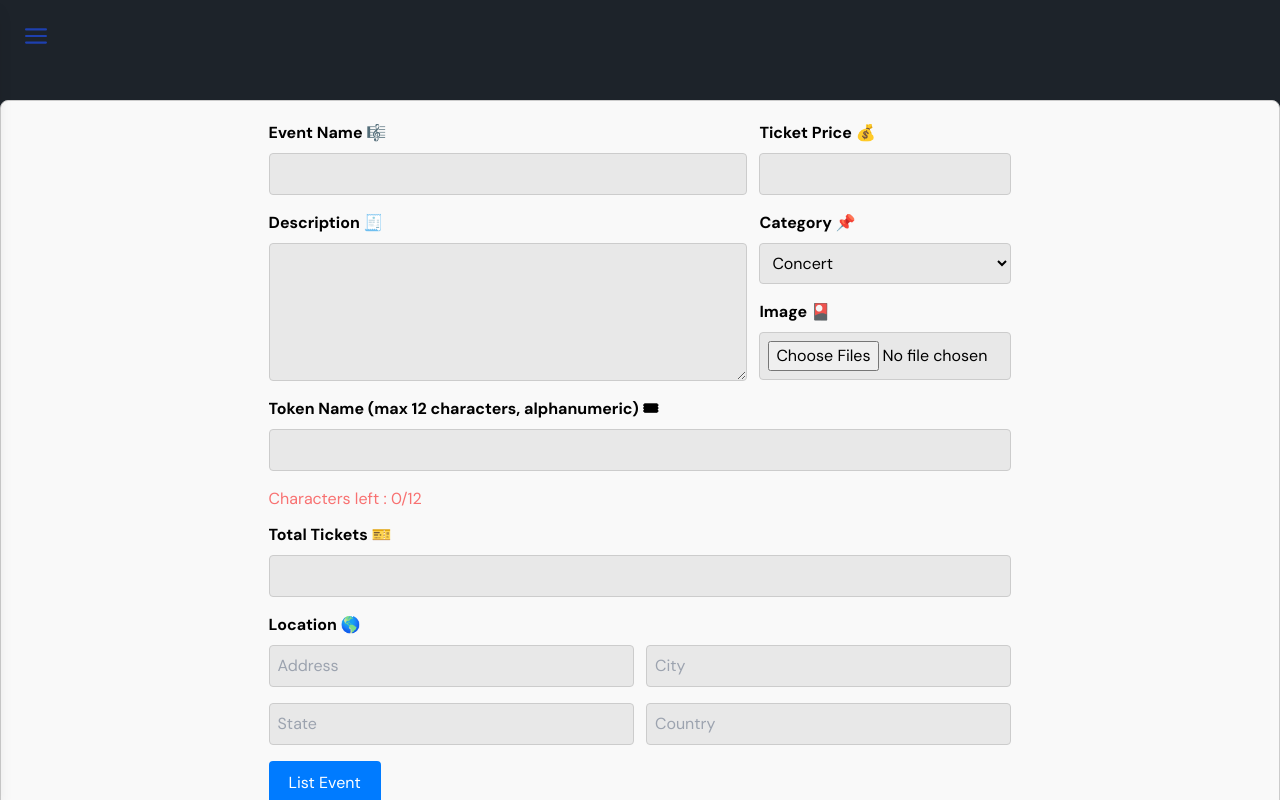
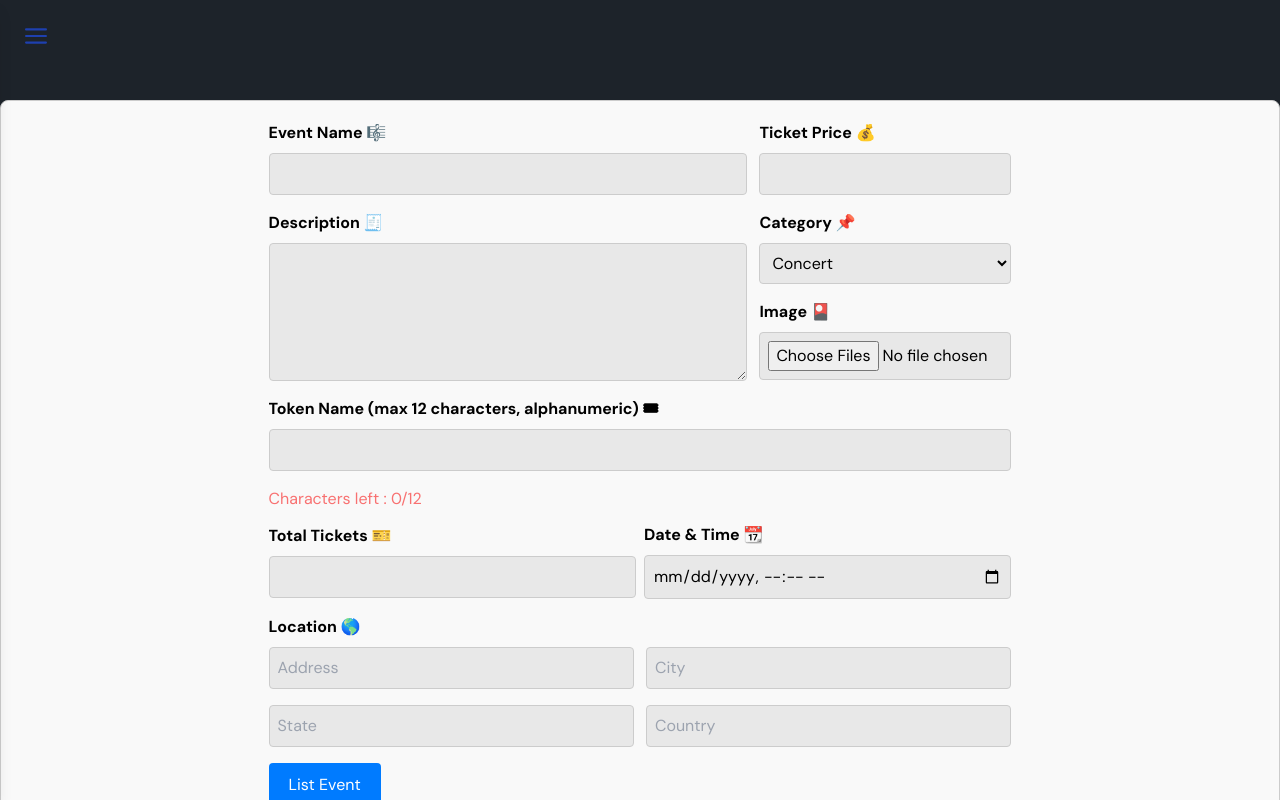
Before and after one commit to aman-tiwari001/Event-festivo, a React (Vite) app in the folder frontend/: page /listing in a window 1280 px wide. Built offline with nearby package versions, Linux system fonts and the light colour scheme.

Commit message:
Date time integrated in events

```diff
--- a/frontend/index.html
+++ b/frontend/index.html
@@ -2,7 +2,7 @@
 <html lang="en">
   <head>
     <meta charset="UTF-8" />
-    <link rel="icon" type="image/svg+xml" href="/" />
+    <link rel="icon" type="image/svg+xml" href="/eflogo.png" />
     <link rel="stylesheet" href="node_modules/react-responsive-carousel/lib/styles/carousel.min.css"/>
 
     <meta name="viewport" content="width=device-width, initial-scale=1.0" />
--- a/frontend/src/components/ListingPage2.jsx
+++ b/frontend/src/components/ListingPage2.jsx
@@ -2,6 +2,7 @@ import React, { useState } from 'react';
 import axios from 'axios';
 import './ListingPage.css';
 import toast from 'react-hot-toast';
+import { useNavigate } from 'react-router-dom';
 
 const ListingPage2 = () => {
 	const [formData, setFormData] = useState({
@@ -18,12 +19,15 @@ const ListingPage2 = () => {
 			state: '',
 			country: '',
 		},
+		date_time: '',
 	});
 	const [previewImage, setPreviewImage] = useState([]);
 	const [charCount, setCharCount] = useState(0);
+  const navigate = useNavigate();
 
 	const handleChange = (e) => {
 		const { name, value } = e.target;
+    console.log(name, value);
 		if (name.startsWith('location.')) {
 			const locationField = name.split('.')[1];
 			setFormData({
@@ -204,6 +208,8 @@ const ListingPage2 = () => {
 					</div>
 				</div>
 				<div className='form-group'>
+					<div className='flex w-full gap-2 items-center'>
+						<div className='w-full flex-col flex'>
 							<label>Total Tickets 🎫</label>
 							<input
 								type='number'
@@ -212,6 +218,19 @@ const ListingPage2 = () => {
 								onChange={handleChange}
 								required
 							/>
+						</div>
+						<div className='w-full flex-col flex'>
+							<label>Date & Time 📆</label>
+							<input
+								type='datetime-local'
+								name='date_time'
+								value={formData.date_time}
+								onChange={handleChange}
+								required
+								className='w-full'
+							/>
+						</div>
+					</div>
 				</div>
 				<div className='form-group w-full'>
 					<label>Location 🌎</label>
--- a/frontend/src/pages/Events.jsx
+++ b/frontend/src/pages/Events.jsx
@@ -1,22 +1,23 @@
-import { useEffect, useState } from "react";
-import EventsCard from "../components/EventsCard";
-import { getAllEvents } from "../apis/eventApi";
-import { useNavigate } from "react-router-dom";
+import { useEffect, useState } from 'react';
+import EventsCard from '../components/EventsCard';
+import { getAllEvents } from '../apis/eventApi';
+import { useNavigate } from 'react-router-dom';
 
 const Events = ({ setProgress }) => {
 	const [eventsList, setEventsList] = useState([]);
 	const [filteredEvents, setFilteredEvents] = useState([]);
 	const [priceRange, setPriceRange] = useState({ min: 0, max: 1000000 });
-  const [category, setCategory] = useState("");
-  const [searchTerm, setSearchTerm] = useState("");
+	const [category, setCategory] = useState('');
+	const [searchTerm, setSearchTerm] = useState('');
+	const [dateTime, setDateTime] = useState('');
 	const navigate = useNavigate();
 
 	useEffect(() => {
 		const getAllProperties = async () => {
 			try {
 				setProgress(60);
-        if (!localStorage.getItem("access_token")) {
-          navigate("/login");
+				if (!localStorage.getItem('access_token')) {
+					navigate('/login');
 					return;
 				}
 				const response = await getAllEvents();
@@ -25,7 +26,7 @@ const Events = ({ setProgress }) => {
 				setEventsList(response.data.result);
 				setFilteredEvents(response.data.result);
 			} catch (error) {
-        console.error("Error fetching properties:", error);
+				console.error('Error fetching properties:', error);
 			}
 		};
 		getAllProperties();
@@ -42,75 +43,81 @@ const Events = ({ setProgress }) => {
 			? filteredByPrice.filter((item) => item.category === category)
 			: filteredByPrice;
 
+		const filteredByDate = dateTime
+			? filteredByCategory.filter((item) => item.date === dateTime)
+			: filteredByCategory;
+
 		const filteredBySearch = filteredByCategory.filter((item) =>
 			item.title.toLowerCase().includes(searchTerm.toLowerCase())
 		);
 
 		setFilteredEvents(filteredBySearch);
-  }, [eventsList, priceRange, category, searchTerm]);
+	}, [eventsList, priceRange, category, searchTerm, dateTime]);
 
 	return (
-    <div className="bg-base-100 ">
-      <div className="flex flex-wrap mt-[90px] p-5 rounded-md shadow-md text-black items-center">
+		<div className='bg-base-100 '>
+			<div className='flex flex-wrap mt-[90px] p-5 rounded-md shadow-md text-black items-center'>
 				{/* Price Range Filter */}
-        <div className="w-full sm:w-[25%] text-white mb-4 sm:mb-0 sm:mr-4">
-          <label className="block text-white mb-2">Price Range:</label>
-          <div className="flex items-center mt-2">
+				<div className='w-full sm:w-[25%] text-white mb-4 sm:mb-0 sm:mr-4'>
+					<label className='block text-white mb-2'>Price Range:</label>
+					<div className='flex items-center mt-2'>
 						<input
-              type="range"
-              min="0"
-              max="1000000"
-              step="30000"
+							type='range'
+							min='0'
+							max='1000000'
+							step='30000'
 							value={priceRange.max}
 							onChange={(e) =>
 								setPriceRange({ ...priceRange, max: parseInt(e.target.value) })
 							}
-              className="w-1/2 mr-2"
+							className='w-1/2 mr-2'
 						/>
 						<span>${priceRange.max}</span>
 					</div>
 				</div>
 
 				{/* Category Filter */}
-        <div className="w-full sm:w-[25%] mb-4 sm:mb-0 sm:mr-4">
-          <label className="block text-white mb-2">Category:</label>
+				<div className='w-full sm:w-[25%] mb-4 sm:mb-0 sm:mr-4'>
+					<label className='block text-white mb-2'>Category:</label>
 					<select
 						value={category}
 						onChange={(e) => setCategory(e.target.value)}
-            className="w-full p-2 border border-gray-300 rounded-md bg-gray-100"
+						className='w-full p-2 border border-gray-300 rounded-md bg-gray-100'
 					>
-            <option value="">All</option>
-            <option value="Movie">Movie</option>
-            <option value="Concert">Concert</option>
-            <option value="Festival">Festival</option>
-            <option value="Sports">Sports</option>
-            <option value="Other">Other</option>
+						<option value=''>All</option>
+						<option value='Movie'>Movie</option>
+						<option value='Concert'>Concert</option>
+						<option value='Festival'>Festival</option>
+						<option value='Sports'>Sports</option>
+						<option value='Other'>Other</option>
 					</select>
 				</div>
 
 				{/* Search Input */}
-        <div className="w-full sm:w-[20%]">
-          <label className="block text-white mb-2">Search:</label>
+				<div className='w-full sm:w-[20%]'>
+					<label className='block text-white mb-2'>Search:</label>
 					<input
-            type="text"
+						type='text'
 						value={searchTerm}
 						onChange={(e) => setSearchTerm(e.target.value)}
-            placeholder="Search..."
-            className="w-full p-2 border border-gray-300 rounded-md text-primary bg-gray-100"
+						placeholder='Search...'
+						className='w-full p-2 border border-gray-300 rounded-md text-primary bg-gray-100'
 					/>
 				</div>
-        <div className="w-full sm:w-[25%] mb-4 sm:mb-0 sm:ml-4">
-          <label className="block text-white mb-2">Date:</label>
+				<div className='w-full sm:w-[25%] mb-4 sm:mb-0 sm:ml-4'>
+					<label className='block text-white mb-2'>Date:</label>
 					<input
-            className="bg-white text-black rounded-lg p-2"
-            type="date"
-            name=""
-            id=""
+						className='bg-white text-black rounded-lg p-2'
+						type='date'
+						name=''
+						id=''
+						value={dateTime}
+						onChange={(e) => setDateTime(e.target.value)}
 					/>
 				</div>
 			</div>
 
-      <div className="card-section justify-center bg-base-100 sm:justify-between px-5 mt-5">
+			<div className='card-section justify-center bg-base-100 sm:justify-between px-5 mt-5'>
 				{filteredEvents.length === 0 ? (
 					<p>No events found.</p>
 				) : (
```
Also changed, not shown: 2 other files (tests, documents, lock files or other folders). Lines whose indentation alone changed are shown as unchanged.
